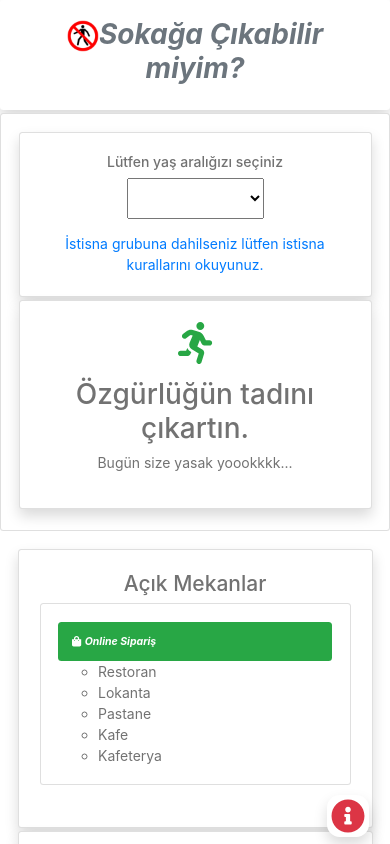
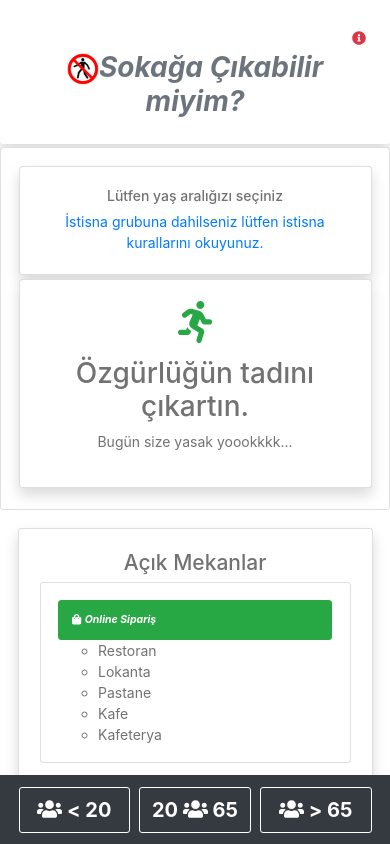
Before and after one commit to abdlkrmdlgr/corona-disari-cikma-yasagi, a Vue app: page / in a window 390 px wide. Shown: the top 844 px of the page. Built offline with nearby package versions, Linux system fonts and the light colour scheme; the HTML template or start-up script is replaced by a standard one.

Commit message:
yaş seçimi navbara taşındı

```diff
--- a/src/App.vue
+++ b/src/App.vue
@@ -2,7 +2,15 @@
     <div id="app">
 
         <div class="mb-1 shadow p-1 bg-white rounded text-muted font-weight-bold">
+
             <div class="h2 font-weight-bold text-center col-md-12 p-3">
+                <p class="text-right m-0">
+                    <a @click="istisnaModalShow=!istisnaModalShow" href="#" class="mr-2" style="font-size: 14px">
+                        <FontAwesomeIcon icon="info-circle" title="İstisnalar"
+                                         class="text-danger"/>
+                    </a>
+
+                </p>
                 <img src="./assets/icon/favicon-96x96.png"
                      alt="Sokağa Çıkabilir miyim?"
                      width="32"/>
@@ -13,13 +21,6 @@
         <div class="card card-body" v-if="kisiYasaklariTabActive">
             <div class="card mb-1 p-4 shadow p-3 bg-white rounded" v-if="!isPersonalCreatedComputed">
                 <h6>Lütfen yaş aralığızı seçiniz</h6>
-                <p>
-                    <select v-model="selectedAgeChoise" style="padding:10px;" @change="savePersonalInfo">
-                        <option value="1"> 20 Yaş Altı </option>
-                        <option value="2"> 20 ile 65 Arası</option>
-                        <option value="3"> 65 Üstü</option>
-                    </select>
-                </p>
                 <a @click="istisnaModalShow=!istisnaModalShow" href="#">İstisna grubuna dahilseniz lütfen istisna
                     kurallarını okuyunuz.</a>
             </div>
@@ -31,35 +32,55 @@
                 <h4>Sokakların tadını çıkartın.</h4>
                 <p>Sosyal mesafeye ve maske takmaya özen gösterin. </p>
                 <p></p>
-                <h4><font-awesome-icon icon="home" /> Evde Olmak İçin </h4>
+                <h4>
+                    <font-awesome-icon icon="home"/>
+                    Evde Olmak İçin
+                </h4>
                 <div class="h5">
                     <div style="width: 180px;margin-left: auto;margin-right: auto;">
-                        <div class="saatGosterimi" :class="saatGosterimiClass">{{evdeOlmakIcinKalanSureComputed[0]}}</div>
+                        <div class="saatGosterimi" :class="saatGosterimiClass">{{evdeOlmakIcinKalanSureComputed[0]}}
+                        </div>
                         <div class="float-left font-weight-bold p-1" style="font-size: 24px">:</div>
-                        <div class="saatGosterimi" :class="saatGosterimiClass">{{evdeOlmakIcinKalanSureComputed[1]}}</div>
+                        <div class="saatGosterimi" :class="saatGosterimiClass">{{evdeOlmakIcinKalanSureComputed[1]}}
+                        </div>
                         <div class="float-left font-weight-bold p-1" style="font-size: 24px">:</div>
-                        <div class="saatGosterimi" :class="saatGosterimiClass">{{evdeOlmakIcinKalanSureComputed[2]}}</div>
+                        <div class="saatGosterimi" :class="saatGosterimiClass">{{evdeOlmakIcinKalanSureComputed[2]}}
+                        </div>
                     </div>
                 </div>
             </div>
 
 
-            <div class="card mb-1 p-4 shadow p-3 bg-white rounded" v-if="this.yasaginKalkmaZamani>0">
+            <div class="card mb-1 p-4 shadow p-3 bg-white rounded" v-if="yasaginKalkmaZamaniComputed">
                 <p class="text-center">
                     <font-awesome-icon icon="ban" class="fa-3x text-danger"/>
                 </p>
                 <h2>Yasaklı Zamandasınız</h2>
                 <p>Sabırsızlandığınızı biliyorum. Fakat bir süre daha evde kalmak zorundasınız.</p>
                 <p></p>
-                <h5><font-awesome-icon icon="road" />Özgürlüğünüz İçin</h5>
+                <h5>
+                    <font-awesome-icon icon="road"/>
+                    Özgürlüğünüz İçin
+                </h5>
                 <div class="h5">
                     <div style="width: 180px;margin-left: auto;margin-right: auto;">
-                        <div class="saatGosterimi" :class="saatGosterimiClass">{{yasaginKalmakmasiIcinKalanSureComputed[0]}}</div>
+                        <div class="saatGosterimi" :class="saatGosterimiClass">
+                            {{yasaginKalmakmasiIcinKalanSureComputed[0]}}
+                        </div>
                         <div class="float-left font-weight-bold p-1" style="font-size: 24px">:</div>
-                        <div class="saatGosterimi" :class="saatGosterimiClass">{{yasaginKalmakmasiIcinKalanSureComputed[1]}}</div>
+                        <div class="saatGosterimi" :class="saatGosterimiClass">
+                            {{yasaginKalmakmasiIcinKalanSureComputed[1]}}
+                        </div>
                         <div class="float-left font-weight-bold p-1" style="font-size: 24px">:</div>
-                        <div class="saatGosterimi" :class="saatGosterimiClass">{{yasaginKalmakmasiIcinKalanSureComputed[2]}}</div>
+                        <div class="saatGosterimi" :class="saatGosterimiClass">
+                            {{yasaginKalmakmasiIcinKalanSureComputed[2]}}
+                        </div>
                     </div>
+                </div>
+                <hr class="p-1 m-1"/>
+                <div class="h6 font-weight-bold">Geri Sayım Saati:
+                    <span v-if="bitisSaatiSonrakiGunComputed">Yarın </span>
+                    <span class="h4">{{timeToMoveComputed}}</span>
                 </div>
             </div>
 
@@ -92,22 +113,40 @@
                  no-button>
             <div class="col-md-12 small">
                 <p class="text-right small">
-                    <a v-if="personalCreated" @click="yenidenYasSec" href="#" class="mr-2">
-                        Yeniden Yaş Seç
-                    </a>
-
                     <a href="https://twitter.com/bortecoder">@bortecoder</a>
                 </p>
                 <CustomAccordion v-bind:content.sync="content"/>
             </div>
         </b-modal>
 
-        <nav class="navbar fixed-bottom" style="left: auto!important;">
-            <a @click="istisnaModalShow=!istisnaModalShow" href="#" class="mr-2">
-                <FontAwesomeIcon icon="info-circle" size="3x" title="İstisnalar"
-                                 class="text-danger sticky-top plusIcon shadow bg-white"
-                                 style="border: 4px solid #fff;border-radius: 30%;"/>
-            </a>
+        <nav class="navbar navbar-inverse fixed-bottom bg-dark">
+            <div class="btn col-md-4 col-sm-4 col-4 p-1 font-weight-bold text-white"
+                 :class="selectedAgeChoiseStyleComputed[0]"
+                 @click="savePersonalInfo(1)">
+                <div class="col-md-12 col-sm-12 col-12 p-2 "
+                     style="font-size: 20px; border:solid 1px white; border-radius: 3px">
+                    <font-awesome-icon icon="users"/> &lt; 20
+                </div>
+            </div>
+            <div class="btn col-md-4 col-sm-4 col-4 p-1 font-weight-bold text-white"
+                 :class="selectedAgeChoiseStyleComputed[1]"
+                 @click="savePersonalInfo(2)">
+            <div class="col-md-12 col-sm-12 col-12 p-2 "
+                     style="font-size: 20px; border:solid 1px white; border-radius: 3px">
+                    20
+                    <font-awesome-icon icon="users"/>
+                    65
+                </div>
+            </div>
+            <div class="btn col-md-4 col-sm-4 col-4 p-1 font-weight-bold text-white"
+                 :class="selectedAgeChoiseStyleComputed[2]"
+                 @click="savePersonalInfo(3)">
+                <div class="col-md-12 col-sm-12 col-12 p-2 "
+                     style="font-size: 20px; border:solid 1px white; border-radius: 3px">
+                    <font-awesome-icon icon="users"/>
+                    > 65
+                </div>
+            </div>
         </nav>
 
     </div>
@@ -134,6 +173,9 @@
                 haftaninBuGunu: 1,
                 personalCreated: false,
                 evdeOlmaZamani: 0,
+                timeToMove: 0,
+                bitisSaatiSonrakiGun: false,
+                selectedAgeChoiseStyle: ["bg-dark","bg-dark","bg-dark"],
                 evdeOlmakIcinKalanSure: 0,
                 yasaginKalkmaZamani: 0,
                 yasaginKalkmasiIcinKalanSure: [],
@@ -374,13 +416,13 @@
                 return this.yasaginKalkmasiIcinKalanSure;
             },
             saatGosterimiClass: function () {
-                if (this.yasaginKalkmaZamani>0){
-                    if (parseInt(this.yasaginKalkmasiIcinKalanSure[0])===0){
+                if (this.yasaginKalkmaZamani > 0) {
+                    if (parseInt(this.yasaginKalkmasiIcinKalanSure[0]) === 0) {
                         return "saatGosterimiWarning";
                     }
                     return "saatGosterimiDanger";
-                }else if (this.evdeOlmaZamani>0){
-                    if (parseInt(this.evdeOlmakIcinKalanSure[0])===0){
+                } else if (this.evdeOlmaZamani > 0) {
+                    if (parseInt(this.evdeOlmakIcinKalanSure[0]) === 0) {
                         return "saatGosterimiWarning";
                     }
                     return "saatGosterimiSuccess";
@@ -388,9 +430,21 @@
 
                 return "saatGosterimiSuccess";
             },
-            ozgurlukComputed:function(){
+            ozgurlukComputed: function () {
                 return this.yasaginKalkmaZamani === 0 && this.evdeOlmaZamani === 0;
-            }
+            },
+            timeToMoveComputed: function () {
+                return this.timeToMove + ":00";
+            },
+            bitisSaatiSonrakiGunComputed: function () {
+                return this.bitisSaatiSonrakiGun;
+            },
+            selectedAgeChoiseStyleComputed: function () {
+                return this.selectedAgeChoiseStyle;
+            },
+            yasaginKalkmaZamaniComputed: function () {
+                return this.yasaginKalkmaZamani>0
+            },
         },
 
         methods: {
@@ -399,12 +453,10 @@
             clearPersonelData: function () {
                 localStorage.removeItem("selectedAge");
             },
-            yenidenYasSec: function () {
-                this.personalCreated = false;
-                this.istisnaModalShow = false;
-            },
-            savePersonalInfo: function () {
-                localStorage.setItem("selectedAge", this.selectedAgeChoise);
+            savePersonalInfo: function (age) {
+                localStorage.setItem("selectedAge", age);
+                this.selectedAgeChoiseStyle.fill("bg-dark");
+                this.selectedAgeChoiseStyle[this.getSelectedAge()-1] = "bg-secondary";
                 this.personalCreated = true;
             },
             getSelectedAge: function () {
@@ -499,9 +551,10 @@
                     if (kisitlamaItemYas == selectedAge) {
                         if (kisitlamaItemGun.indexOf(this.haftaninBuGunu) > -1) {
                             //gün kontrolü de yapılmalı. Haftanın hangi günü.
-                            let bitisSaatiSonrakiGun = false;
                             if (currentHour > kisitlamaItem.izinBitis) {
-                                bitisSaatiSonrakiGun = true;
+                                this.bitisSaatiSonrakiGun = true;
+                            } else {
+                                this.bitisSaatiSonrakiGun = false;
                             }
 
                             let baslangicSaatiSonrakiGun = false;
@@ -516,13 +569,14 @@
                             if (izinBaslangic < currentTime && currentTime < izinBitis) {
                                 this.isSimdiCikabilir = true;
 
-                                if (bitisSaatiSonrakiGun) {
+                                if (this.bitisSaatiSonrakiGun) {
                                     this.evdeOlmaZamani = izinBitis + 86400000;
                                 } else {
                                     this.evdeOlmaZamani = izinBitis;
                                 }
 
                                 this.yasaginKalkmaZamani = 0;
+                                this.timeToMove = kisitlamaItem.izinBitis;
                             } else {
                                 //yasak. çıkamaz.
                                 this.isSimdiCikabilir = false;
@@ -534,11 +588,13 @@
                                 }
 
                                 this.evdeOlmaZamani = 0;
+                                this.timeToMove = kisitlamaItem.izinBaslangic
                             }
-                        }else{
+                        } else {
                             //Bugün yasak yok.
                             this.yasaginKalkmaZamani = 0;
                             this.evdeOlmaZamani = 0;
+                            this.timeToMove = 0;
                         }
                     }
                 }
@@ -699,17 +755,20 @@
         border-radius: 3px;
         font-weight: bold;
     }
+
     .saatGosterimiSuccess {
         background: green;
-        color:white;
+        color: white;
     }
+
     .saatGosterimiDanger {
         background: #d50303;
-        color:white;
+        color: white;
     }
+
     .saatGosterimiWarning {
         background: #caca00;
-        color:black;
+        color: black;
     }
 
 </style>
--- a/src/main.js
+++ b/src/main.js
@@ -13,7 +13,7 @@
     faBan,
     faShoppingBag,
     faCar,
-    faRunning, faHome, faRoad
+    faRunning, faHome, faRoad, faChild, faUsers
 
 } from "@fortawesome/free-solid-svg-icons";
 
@@ -26,7 +26,9 @@
     faCar,
     faRunning,
     faHome,
-    faRoad
+    faRoad,
+    faChild,
+    faUsers
 );
 
 Vue.component("FontAwesomeIcon",FontAwesomeIcon);
```
